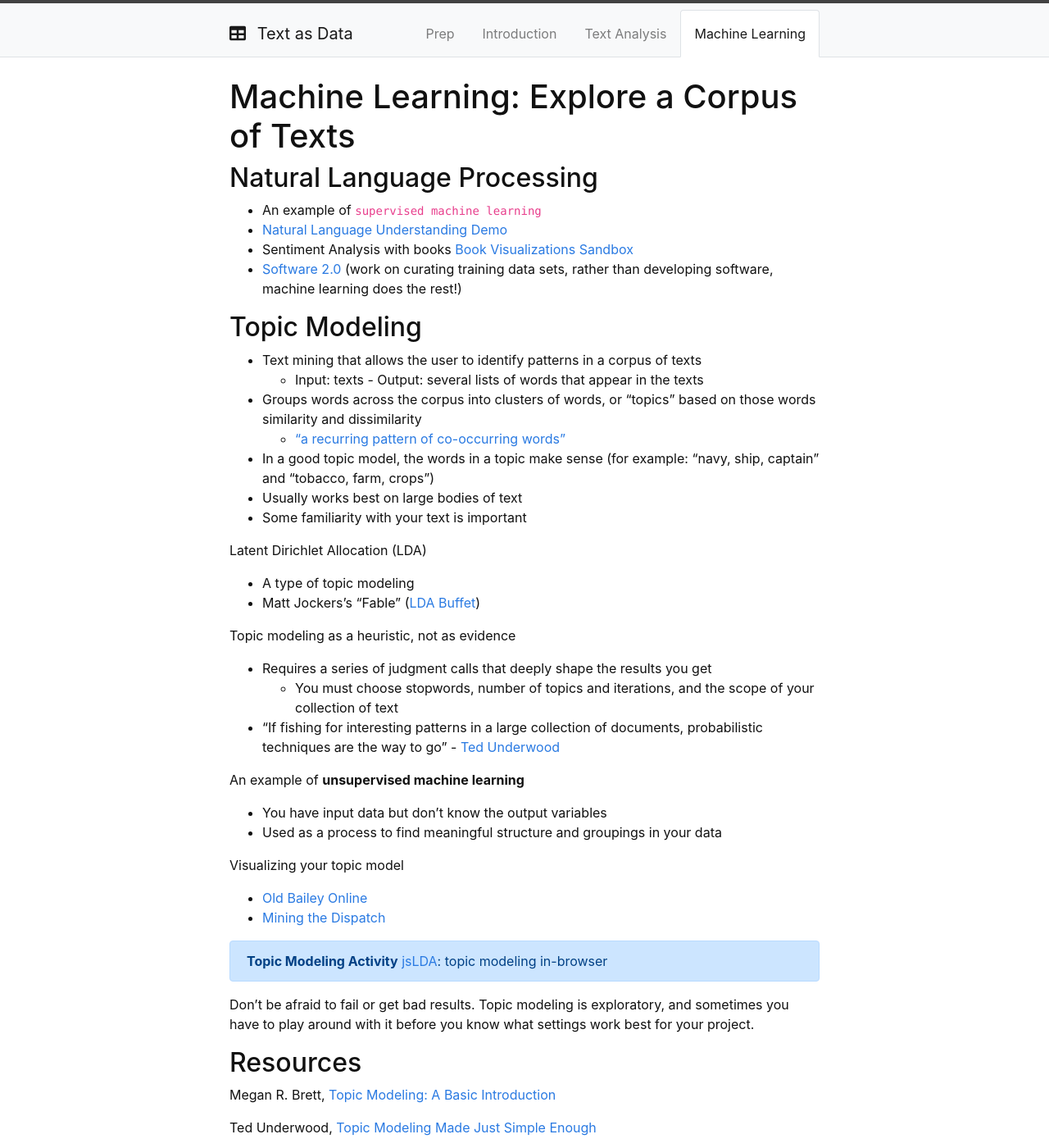
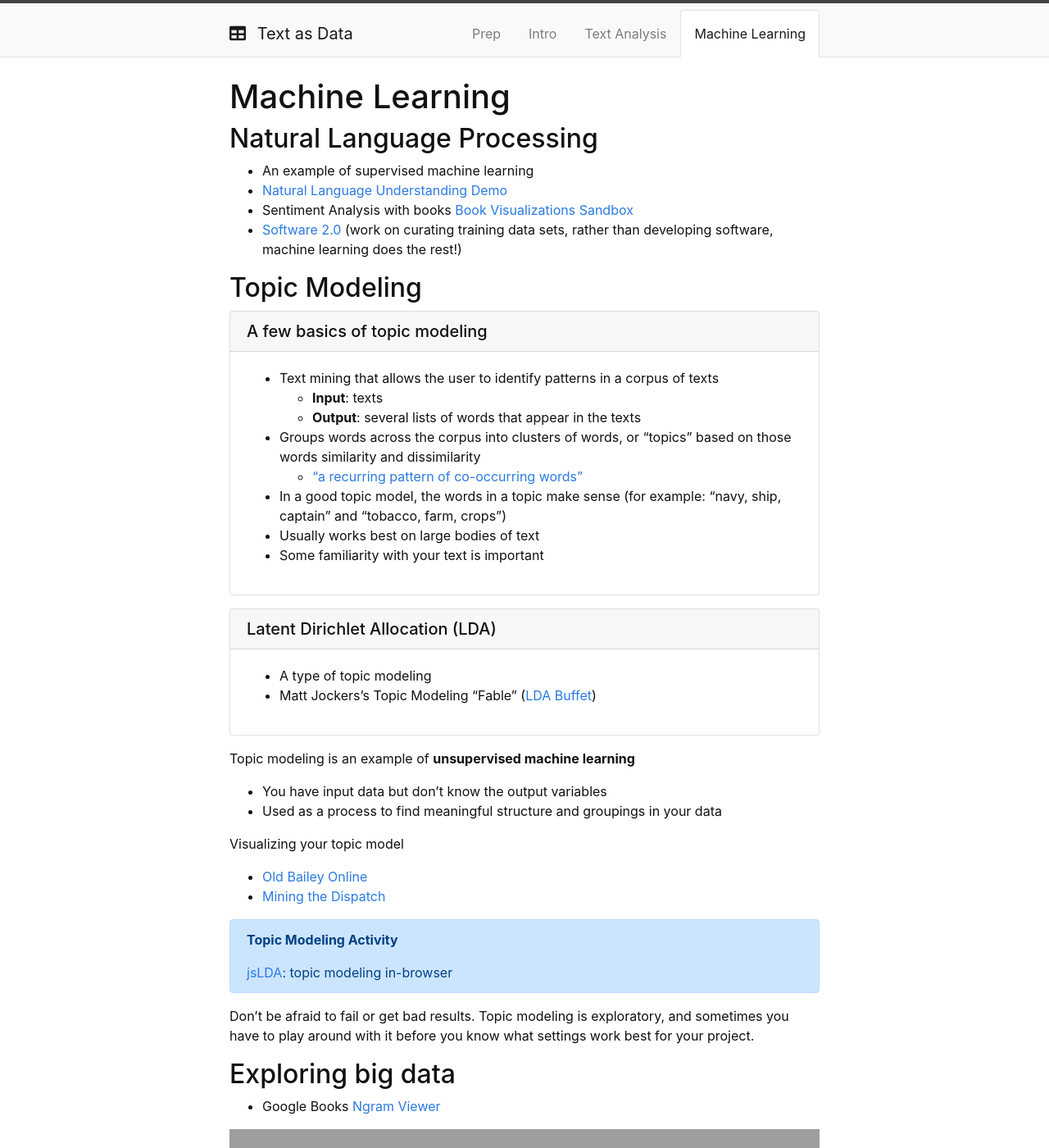
Before and after one commit to owikle/topicmodeling, a Jekyll site: the page built from content/3-machine.md, in a window 1280 px wide and 1400 px high. Shown: the whole window at 82% size. Built offline with Jekyll 4.4.1, drawn with Linux system fonts in a browser that asks for light colours; some of the changed text lies outside the part shown; grey boxes are pictures that could not be loaded.

Commit message:
adding new content

```diff
--- a/content/3-machine.md
+++ b/content/3-machine.md
@@ -3,34 +3,35 @@ title: Machine Learning
 nav: true
 ---
 
-# Machine Learning: Explore a Corpus of Texts
+# Machine Learning
 
 ## Natural Language Processing
-- An example of `supervised machine learning`
+- An example of supervised machine learning
 - [Natural Language Understanding Demo](https://natural-language-understanding-demo.ng.bluemix.net/)
 - Sentiment Analysis with books [Book Visualizations Sandbox](https://observablehq.com/@bmschmidt/book-visualizations-sandbox?htid=pst.000061166424)
 - [Software 2.0](https://medium.com/@karpathy/software-2-0-a64152b37c35) (work on curating training data sets, rather than developing software, machine learning does the rest!)
 
 ## Topic Modeling
 
+{% capture text %}
 - Text mining that allows the user to identify patterns in a corpus of texts
-    - Input: texts - Output: several lists of words that appear in the texts
+    - **Input**: texts
+    - **Output**: several lists of words that appear in the texts
 - Groups words across the corpus into clusters of words, or "topics" based on those words similarity and dissimilarity
     - ["a recurring pattern of co-occurring words"](https://twitter.com/footnotesrising/status/264823621799780353)
 - In a good topic model, the words in a topic make sense (for example: "navy, ship, captain" and "tobacco, farm, crops")
 - Usually works best on large bodies of text
 - Some familiarity with your text is important
+{% endcapture %}
+{% include card.md text=text header="A few basics of topic modeling" %}
 
-Latent Dirichlet Allocation (LDA)
+{% capture text %}
 - A type of topic modeling
-- Matt Jockers's "Fable" ([LDA Buffet](http://www.matthewjockers.net/2011/09/29/the-lda-buffet-is-now-open-or-latent-dirichlet-allocation-for-english-majors/))
+- Matt Jockers's Topic Modeling "Fable" ([LDA Buffet](http://www.matthewjockers.net/2011/09/29/the-lda-buffet-is-now-open-or-latent-dirichlet-allocation-for-english-majors/))
+{% endcapture %}
+{% include card.md text=text header="Latent Dirichlet Allocation (LDA)" %}
 
-Topic modeling as a heuristic, not as evidence
-- Requires a series of judgment calls that deeply shape the results you get
-    - You must choose stopwords, number of topics and iterations, and the scope of your collection of text
-- "If fishing for interesting patterns in a large collection of documents, probabilistic techniques are the way to go" - [Ted Underwood](https://tedunderwood.com/2012/04/07/topic-modeling-made-just-simple-enough/)
-
-An example of **unsupervised machine learning**
+Topic modeling is an example of **unsupervised machine learning**
 - You have input data but don't know the output variables
 - Used as a process to find meaningful structure and groupings in your data
 
@@ -40,23 +41,12 @@ Visualizing your topic model
 
 {% capture text %}
 **Topic Modeling Activity**
+
 [jsLDA](https://mimno.infosci.cornell.edu/jsLDA/): topic modeling in-browser
 {% endcapture %}
 {% include alert.md text=text color=secondary %}
 
 Don't be afraid to fail or get bad results. Topic modeling is exploratory, and sometimes you have to play around with it before you know what settings work best for your project.
-
-## Resources
-
-Megan R. Brett, [Topic Modeling: A Basic Introduction](http://journalofdigitalhumanities.org/2-1/topic-modeling-a-basic-introduction-by-megan-r-brett/)
-
-Ted Underwood, [Topic Modeling Made Just Simple Enough](https://tedunderwood.com/2012/04/07/topic-modeling-made-just-simple-enough/)
-
-Scott Weingart, [Topic Modeling for Humanists: A Guided Tour](http://www.scottbot.net/HIAL/index.html@p=19113.html)
-
-[Mallet](http://mallet.cs.umass.edu/) (Developed by David Mimno)
-- [Programming Historian Guide to Mallet](https://programminghistorian.org/en/lessons/topic-modeling-and-mallet)
-
 
 ## Exploring big data
 - Google Books [Ngram Viewer](https://books.google.com/ngrams)
```
Also changed, not shown: content/1-intro.md (+7 -42 lines), content/2-analysis.md (+16 -27 lines).
